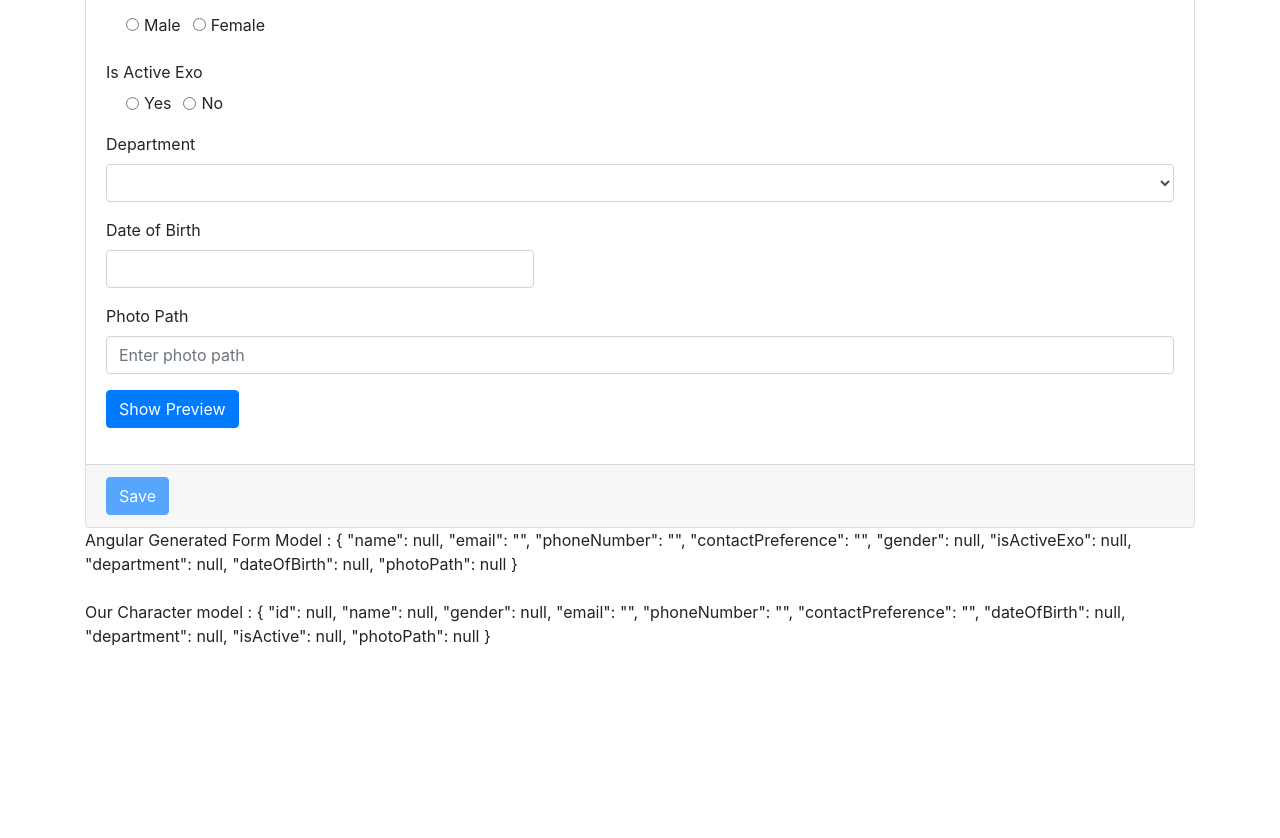
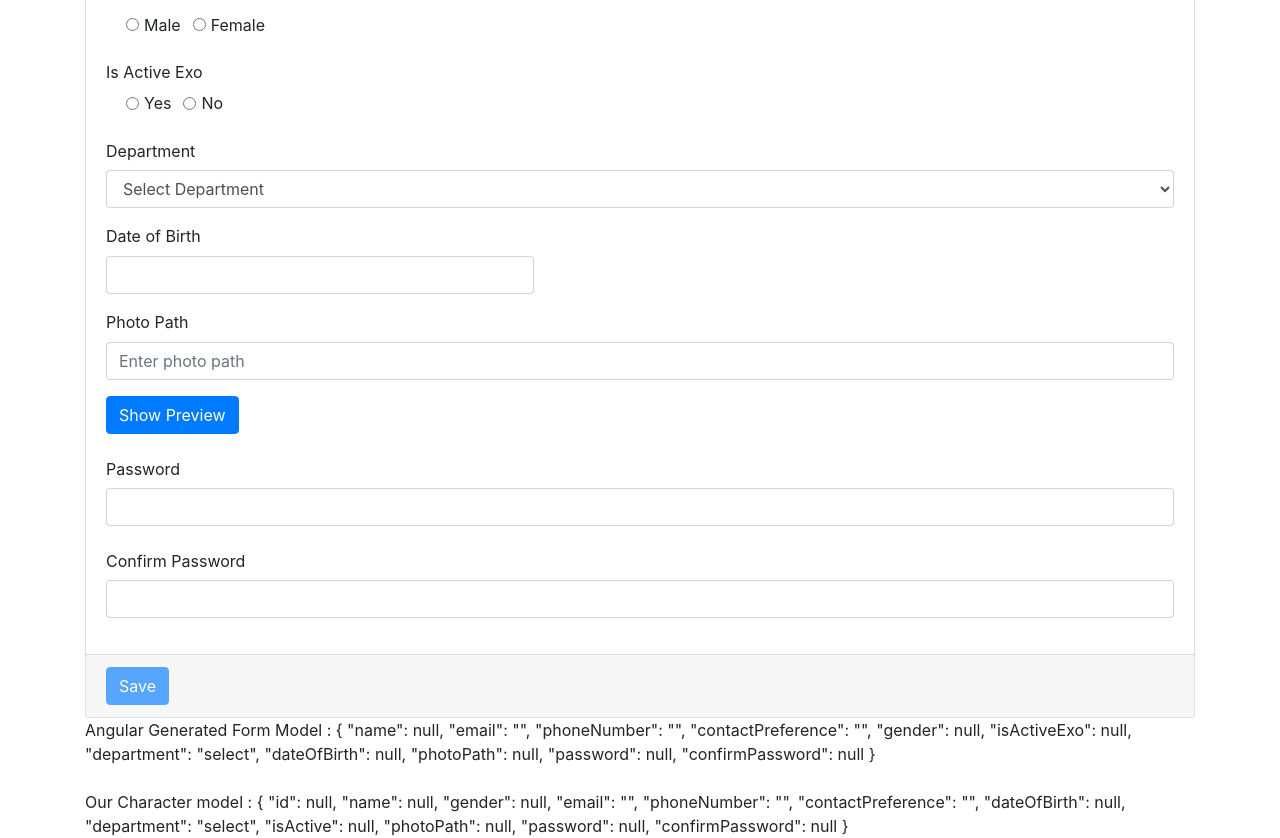
Before and after one commit to Sanssy/ProjetPAngular, an Angular app in the folder AngularCrud/: page /add in a window 1280 px wide. Shown: the part 560-1398 px from the top of the page. Before the commit the page ends 1208 px from the top, so only its background shows below. Built offline with nearby package versions, Linux system fonts and the light colour scheme.

Commit message:
lesson 23 to 28 with vision till lesson 37

```diff
--- a/AngularCrud/src/app/app.module.ts
+++ b/AngularCrud/src/app/app.module.ts
@@ -9,6 +9,8 @@ import { AppComponent } from './app.component';
 import { CharactersListComponent } from './characters/characters-list/characters-list.component';
 import { CharacterViewComponent } from './characters/character-view/character-view.component';
 import { CreateCharacterComponent } from './characters/create-character/create-character.component';
+import { SelectRequiredValidatorDirective } from './shared/select-required-validator.directive';
+import { ConfirmEqualValidatorDirective } from './shared/confirm-equal-validator.directive';
 
 const appRoutes: Routes = [
   { path: 'list', component: CharactersListComponent },
@@ -22,6 +24,8 @@ const appRoutes: Routes = [
     CharactersListComponent,
     CharacterViewComponent,
     CreateCharacterComponent,
+    SelectRequiredValidatorDirective,
+    ConfirmEqualValidatorDirective,
   ],
   imports: [
     BrowserModule,
--- a/AngularCrud/src/app/characters/characters-list/characters-list.component.ts
+++ b/AngularCrud/src/app/characters/characters-list/characters-list.component.ts
@@ -21,6 +21,8 @@ export class CharactersListComponent implements OnInit {
       department: 'US',
       isActive: true,
       photoPath: 'assets/images/Homer1.jpg',
+      password: '',
+      confirmPassword: '',
   },
     {
       id: 2,
@@ -33,6 +35,8 @@ export class CharactersListComponent implements OnInit {
       department: 'US',
       isActive: true,
       photoPath: 'assets/images/Bart1.jpg',
+      password: '',
+      confirmPassword: '',
   },
     {
       id: 3,
@@ -45,6 +49,8 @@ export class CharactersListComponent implements OnInit {
       department: 'US',
       isActive: true,
       photoPath: 'assets/images/Maggy2.png',
+      password: '',
+      confirmPassword: '',
   }
 ];
 
--- a/AngularCrud/src/app/characters/create-character/create-character.component.html
+++ b/AngularCrud/src/app/characters/create-character/create-character.component.html
@@ -316,33 +316,115 @@
 
       <!-- SECOND SOLUTION FOR THE 22th LESSON -->
 
-      <div class="form-group" [class.has-validated]="isActiveExo.invalid && isActiveExo.touched">
+      <div class="form-group" [class.was-validated]="isActiveExo.invalid && isActiveExo.touched">
         <label class="col-form-label">Is Active Exo</label>
         <div class="form-check">
           <div class="form-check-inline">
-            <input class="form-check-input" type="radio" [value]="true" name="isActiveExo" [(ngModel)]="character.isActive" #isActiveExo="ngModel" id="ActiveYes" required >
+            <input class="form-check-input" type="radio" [value]="true" name="isActiveExo" [(ngModel)]="character.isActive" #isActiveExo="ngModel"
+              id="ActiveYes" required>
             <label class="form-check-label" for="ActiveYes">Yes</label>
           </div>
           <div class="form-check-inline">
-            <input class="form-check-input" type="radio" [value]="false" name="isActiveExo" [(ngModel)]="character.isActive" #isActiveExo="ngModel" id="ActiveNo" required >
+            <input class="form-check-input" type="radio" [value]="false" name="isActiveExo" [(ngModel)]="character.isActive" #isActiveExo="ngModel"
+              id="ActiveNo" required>
             <label class="form-check-label" for="ActiveNo">No</label>
           </div>
         </div>
         <small class="invalid-feedback d-block" *ngIf="isActiveExo?.errors?.required && isActiveExo.touched">Is Active is required</small>
       </div>
 
-
       <!-- END OF THE SOLUTION -->
 
-      <div class="form-group">
-        <label for="department" class="checkbox-inline">
+      <!-- 23 (list Validation) -->
+
+      <!-- V1 : Normal -->
+
+      <!-- <div class="form-group" [class.has-validated]="department.invalid && department.touched">
+        <label class="col-form-label" for="department" >
           Department
         </label>
-        <select name="department" id="department" [(ngModel)]="character.department" class="form-control">
+        <select class="form-control" name="department" #department="ngModel" id="department" [(ngModel)]="character.department" required >
           <option *ngFor="let dept of departments" [value]="dept.id">{{dept.name}}
           </option>
         </select>
-      </div>
+        <small class="invalid-feedback d-block" *ngIf="department?.errors?.required && department.touched">Department is required</small>
+      </div> -->
+
+      <!-- V2: method used generally / problem here : broke the required validation
+      solution : create a custom validator -->
+
+      <!-- <div class="form-group" [class.has-validated]="department.invalid && department.touched">
+          <label class="col-form-label" for="department" >
+            Department
+          </label>
+          <select class="form-control" name="department" #department="ngModel" id="department" [(ngModel)]="character.department" required >
+            <option value="-1">Select Department</option>
+            <option *ngFor="let dept of departments" [value]="dept.id">{{dept.name}}
+            </option>
+          </select>
+          <small class="invalid-feedback d-block" *ngIf="department?.errors?.required && department.touched">Department is required</small>
+        </div> -->
+
+      <!-- FIN 23 -->
+
+      <!-- 24 (value vs ngValue) -->
+
+      <!-- <div class="form-group" [class.has-validated]="department.invalid && department.touched">
+            <label class="col-form-label" for="department" >
+              Department
+            </label>
+            <select class="form-control" name="department" #department="ngModel" id="department" [(ngModel)]="character.department" required >
+              <option disabled [ngValue]='null' >Select Department</option>
+              <option *ngFor="let dept of departments" [value]="dept.id">{{dept.name}}
+              </option>
+            </select>
+            <small class="invalid-feedback d-block" *ngIf="department?.errors?.required && department.touched">Department is required</small>
+          </div> -->
+
+      <!-- Important : this built-in required validation will work on the select element only if the default option value is 'null'  -->
+      <!-- FIN 24 -->
+
+      <!-- 25 (custom validator) / pb: hardcoding so it's neither configurable or reusable -->
+
+      <!-- <div class="form-group" [class.has-validated]="department.invalid && department.touched">
+        <label class="col-form-label" for="department">
+          Department
+        </label>
+        <select class="form-control" name="department" #department="ngModel" id="department" [(ngModel)]="character.department" appSelectValidator >
+          <option value='-1'>Select Department</option>
+          <option *ngFor="let dept of departments" [value]="dept.id">{{dept.name}}
+          </option>
+        </select>
+        <small class="invalid-feedback d-block" *ngIf="department?.errors?.defaultSelected && department.touched">Department is required</small>
+      </div> -->
+
+      <!-- FIN 25 -->
+
+      <!-- 26 (validator reusable & configurable) -->
+
+      <div class="form-group" [class.was-validated]="department.invalid && department.touched">
+          <label class="col-form-label" for="department">
+            Department
+          </label>
+          <select class="form-control" name="department" #department="ngModel" id="department" [(ngModel)]="character.department" appSelectValidator="select" >
+            <option value='select'>Select Department</option>
+            <option *ngFor="let dept of departments" [value]="dept.id">{{dept.name}}
+            </option>
+          </select>
+          <small class="invalid-feedback d-block" *ngIf="department?.errors?.defaultSelected && department.touched">Department is required</small>
+        </div>
+
+        <!-- FIN 26 -->
+
+        <!-- 27 -->
+
+
+
+
+        <!-- FIN 27 -->
+
+
+
       <div class="row">
         <div class="form-group col-md-5">
           <label for="dateOfBirth">Date of Birth</label>
@@ -367,6 +449,28 @@
 
       <!-- FIN COURS 17 18 & 19 -->
 
+      <!-- 27 (password & confirm password) 2 problems : confirm > password (no trigger) / password > confirm no red border for both field -->
+
+      <div class="form-group" [class.was-validated]="password.invalid && password.touched">
+        <label class="col-form-label" for="password" >
+          Password
+        </label>
+          <input type="text" name="password" class="form-control" id="password" [(ngModel)]="character.password" #password="ngModel" required>
+        <small class="invalid-feedback d-block" *ngIf="password?.errors?.required && password.touched">Password is required</small>
+      </div>
+
+      <div class="form-group" [class.was-validated]="confirmPassword.invalid && confirmPassword.touched">
+        <label class="col-form-label" for="confirmPassword" >
+          Confirm Password
+        </label>
+          <input type="text" name="confirmPassword" class="form-control" id="confirmPassword" [(ngModel)]="character.confirmPassword" #confirmPassword="ngModel" appConfirmEqualValidator="password" required>
+        <small class="invalid-feedback d-block" *ngIf="confirmPassword?.errors?.required && confirmPassword.touched">Confirm Password is required</small>
+        <small class="invalid-feedback d-block" *ngIf="confirmPassword?.errors?.notEqual && confirmPassword.touched && !confirmPassword?.errors?.required">Password and Confirm Password does not match</small>
+      </div>
+
+      <!-- FIN 27 -->
+
+      <!-- 28 () -->
     </div>
     <div class="card-footer">
       <button type="submit" class="btn btn-primary" [disabled]="characterForm.invalid">Save</button>
--- a/AngularCrud/src/app/characters/create-character/create-character.component.ts
+++ b/AngularCrud/src/app/characters/create-character/create-character.component.ts
@@ -20,9 +20,13 @@ export class CreateCharacterComponent implements OnInit {
     phoneNumber: '',
     contactPreference: '',
     dateOfBirth: null,
-    department: null,
+    // department: '-1', // this broke the required validation
+    // department: null,
+    department: 'select',
     isActive: null,
     photoPath: null,
+    password: null,
+    confirmPassword: null,
   };
 
   // dateOfBirth: Date = new Date();
--- a/AngularCrud/src/app/models/character.model.ts
+++ b/AngularCrud/src/app/models/character.model.ts
@@ -11,5 +11,6 @@ export class Character {
   department: string;
   isActive: boolean;
   photoPath?: string;
-
+  password: string;
+  confirmPassword: string;
 }
--- /dev/null
+++ b/AngularCrud/src/app/shared/confirm-equal-validator.directive.ts
@@ -0,0 +1,23 @@
+import { Directive, Input } from '@angular/core';
+import { Validator, NG_VALIDATORS, AbstractControl } from '@angular/forms';
+
+@Directive({
+  selector: '[appConfirmEqualValidator]',
+  providers: [{
+    provide: NG_VALIDATORS,
+    useExisting: ConfirmEqualValidatorDirective,
+    multi: true,
+  }]
+})
+export class ConfirmEqualValidatorDirective implements Validator {
+  @Input('appConfirmEqualValidator') confirmPassword: string;
+  validate(control: AbstractControl): {[key: string]: any } | null {
+    const controlToCompare = control.parent.get(this.confirmPassword);
+    if (controlToCompare && controlToCompare.value !== control.value ) {
+      return { 'notEqual': true };
+    }
+    return null;
+  }
+  constructor() { }
+
+}
--- /dev/null
+++ b/AngularCrud/src/app/shared/select-required-validator.directive.ts
@@ -0,0 +1,23 @@
+import { Directive, Input } from '@angular/core';
+import { Validator, AbstractControl, NG_VALIDATORS } from '@angular/forms';
+
+@Directive({
+  selector: '[appSelectValidator]',
+  providers: [{
+      provide: NG_VALIDATORS,
+      useExisting: SelectRequiredValidatorDirective,
+      multi: true
+  }]
+})
+export class SelectRequiredValidatorDirective implements Validator {
+  // validate(control: AbstractControl): { [key: string]: any } | null {
+  //   return control.value === '-1' ? { 'defaultSelected': true } : null;
+  // }
+
+  @Input('appSelectValidator') defaultValue: string;
+  validate(control: AbstractControl): { [key: string]: any } | null {
+    return control.value === this.defaultValue ? { 'defaultSelected': true } : null;
+  }
+
+  constructor() {}
+}
--- a/AngularCrud/tslint.json
+++ b/AngularCrud/tslint.json
@@ -120,7 +120,7 @@
     "use-input-property-decorator": true,
     "use-output-property-decorator": true,
     "use-host-property-decorator": true,
-    "no-input-rename": true,
+    "no-input-rename": false,
     "no-output-rename": true,
     "use-life-cycle-interface": true,
     "use-pipe-transform-interface": true,
```
Also changed, not shown: 2 other files (tests, documents, lock files or other folders).
